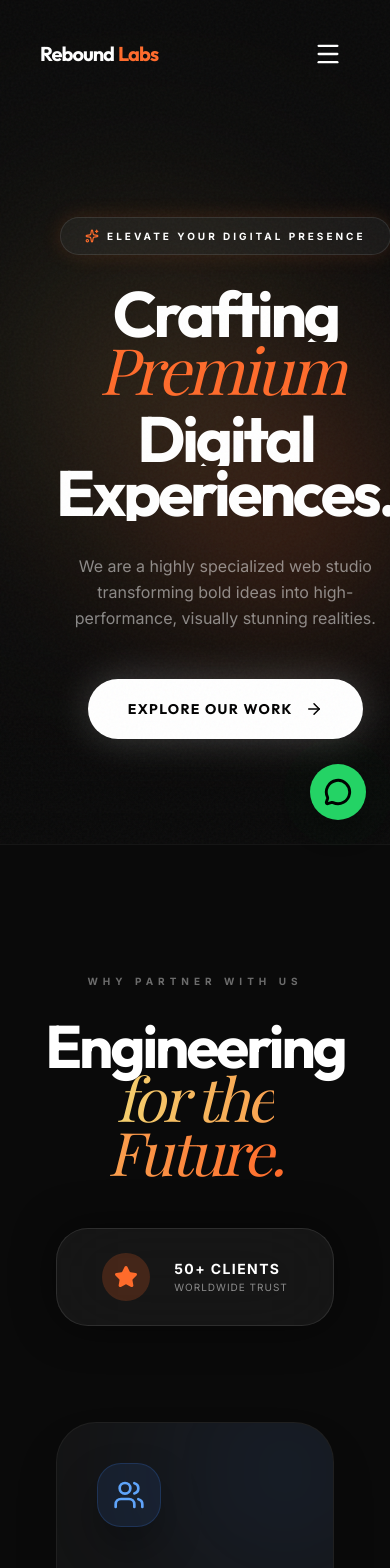
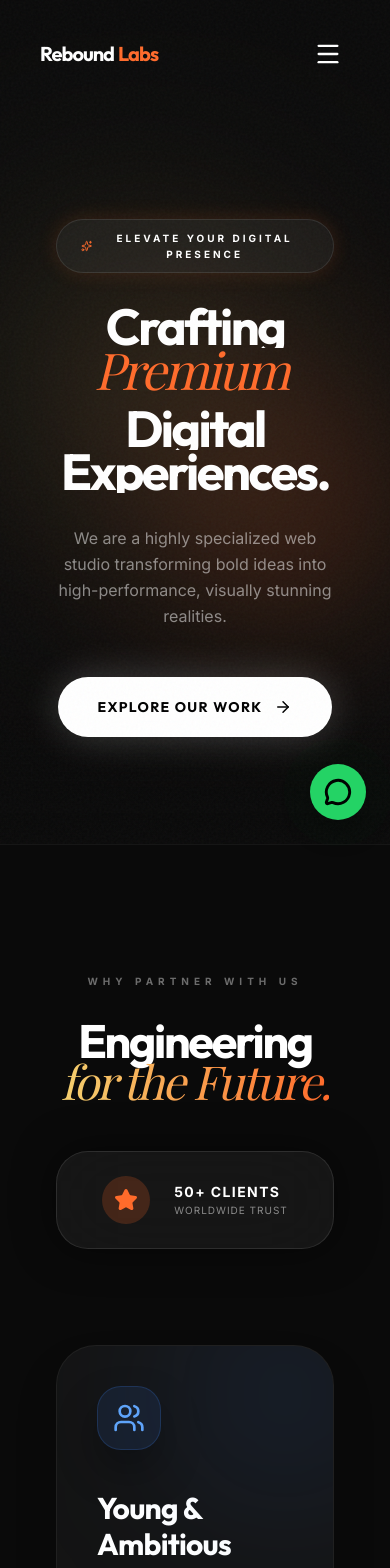
Before and after one commit to rebounlabs/Labsrebound, a React (Vite) app: page / in a window 390 px wide. Shown: the top 1568 px of the page. Built offline with nearby package versions, Linux system fonts and the light colour scheme; a web font is replaced by a local one.

Commit message:
Fix mobile responsiveness: restored viewport scaling and added fluid typography

```diff
--- a/index.html
+++ b/index.html
@@ -4,7 +4,7 @@
 <head>
   <meta charset="UTF-8" />
   <link rel="icon" type="image/png" href="/favicon.png" />
-  <meta name="viewport" content="width=1280" />
+  <meta name="viewport" content="width=device-width, initial-scale=1.0" />
   <meta name="description"
     content="Rebound Labs - Premium Web Development & Design from Kerala. We build high-performance websites and web apps for modern businesses." />
   <title>Rebound Labs | Premium Web Development</title>
--- a/src/components/About.jsx
+++ b/src/components/About.jsx
@@ -30,7 +30,7 @@ const About = () => {
                         The Rebound Labs Story
                     </motion.span>
 
-                    <h2 className="text-4xl md:text-7xl font-heading font-black text-white leading-tight mb-10 md:mb-16 tracking-tighter">
+                    <h2 className="text-[10vw] sm:text-4xl md:text-7xl font-heading font-black text-white leading-tight mb-10 md:mb-16 tracking-tighter">
                         Driven by Passion, <br />
                         <span className="font-serif-italic text-growaz-orange">Defined by Quality.</span>
                     </h2>
--- a/src/components/Hero.jsx
+++ b/src/components/Hero.jsx
@@ -57,7 +57,7 @@ const Hero = () => {
 
                     {/* Main Massive Heading */}
                     <motion.h1
-                        className="text-[4rem] md:text-[8rem] lg:text-[10rem] font-heading font-black text-white leading-[0.85] tracking-tighter mb-8 md:mb-12"
+                        className="text-[13vw] sm:text-[4rem] md:text-[8rem] lg:text-[10rem] font-heading font-black text-white leading-[0.85] tracking-tighter mb-8 md:mb-12"
                     >
                         <motion.div variants={itemVariants} className="overflow-hidden">
                             <span className="block">Crafting</span>
--- a/src/components/Process.jsx
+++ b/src/components/Process.jsx
@@ -58,7 +58,7 @@ const Process = () => {
                         initial={{ opacity: 0, y: 20 }}
                         whileInView={{ opacity: 1, y: 0 }}
                         viewport={{ once: true }}
-                        className="text-6xl md:text-9xl font-heading font-black leading-[0.85] tracking-tighter"
+                        className="text-[13vw] sm:text-6xl md:text-9xl font-heading font-black leading-[0.85] tracking-tighter"
                     >
                         A Workflow <br />
                         <span className="font-serif-italic opacity-90 bg-gradient-to-r from-growaz-yellow to-growaz-orange text-transparent bg-clip-text">for Excellence.</span>
--- a/src/components/Services.jsx
+++ b/src/components/Services.jsx
@@ -100,7 +100,7 @@ const Services = () => {
                     className="text-center"
                 >
                     <span className="text-growaz-orange text-[10px] md:text-xs font-bold uppercase tracking-[0.4em] mb-6 block">Our Expertise</span>
-                    <h2 className="text-5xl md:text-8xl font-heading font-black leading-tight tracking-tighter">
+                    <h2 className="text-[11vw] sm:text-5xl md:text-8xl font-heading font-black leading-tight tracking-tighter">
                         Services that <br />
                         <span className="font-serif-italic bg-gradient-to-r from-growaz-orange to-growaz-yellow text-transparent bg-clip-text">Deliver.</span>
                     </h2>
--- a/src/components/WhyUs.jsx
+++ b/src/components/WhyUs.jsx
@@ -49,7 +49,7 @@ const WhyUs = () => {
                         <span className="text-white/40 text-[10px] md:text-xs font-bold uppercase tracking-[0.5em] mb-8 block">
                             Why Partner With Us
                         </span>
-                        <h2 className="text-6xl md:text-8xl lg:text-9xl font-heading font-black leading-[0.85] tracking-tighter">
+                        <h2 className="text-[12vw] sm:text-6xl md:text-8xl lg:text-9xl font-heading font-black leading-[0.85] tracking-tighter">
                             Engineering <br />
                             <span className="font-serif-italic bg-gradient-to-r from-growaz-yellow to-growaz-orange text-transparent bg-clip-text">for the Future.</span>
                         </h2>
```
